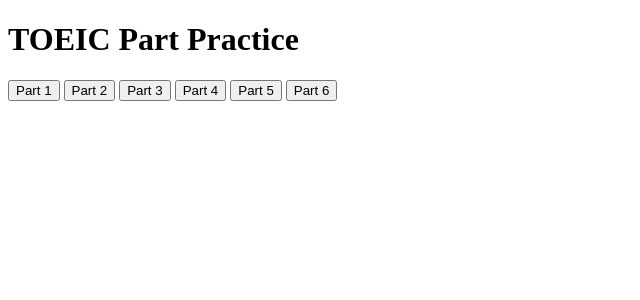
After one commit to MinTun2002/WEB_EG, a Flask app: template App/templates/Practice.html in a window 1280 px wide. The commit adds this page. Shown: the top 300 px of the page, without its empty margins (0-640 px from the left). Run offline with Flask 3, Linux system fonts and the light colour scheme; the template is opened without the code that fills it, so the values that code supplies are empty.

Commit message:
Add files via upload

```diff
--- /dev/null
+++ b/App/templates/Practice.html
@@ -0,0 +1,18 @@
+<!DOCTYPE html>
+<html lang="en">
+<head>
+    <meta charset="UTF-8">
+    <meta name="viewport" content="width=device-width, initial-scale=1.0">
+    <title>TOEIC Practice</title>
+</head>
+<body>
+    <h1>TOEIC Part Practice</h1>
+
+    <a href="Part1.html"><button>Part 1</button></a>
+    <a href="Part2.html"><button>Part 2</button></a>
+    <a href="Part3.html"><button>Part 3</button></a>
+    <a href="Part4.html"><button>Part 4</button></a>
+    <a href="Part5.html"><button>Part 5</button></a>
+    <a href="Part6.html"><button>Part 6</button></a>
+</body>
+</html>
--- a/App/templates/User.html
+++ b/App/templates/User.html
@@ -41,6 +41,5 @@
         </tr>
         <!-- Add more rows for additional students -->
     </table>
-
 </body>
 </html>
```
Also changed, not shown: App/templates/Home.html (added, +23 -0 lines), App/templates/Score.html (line endings or trailing spaces).
